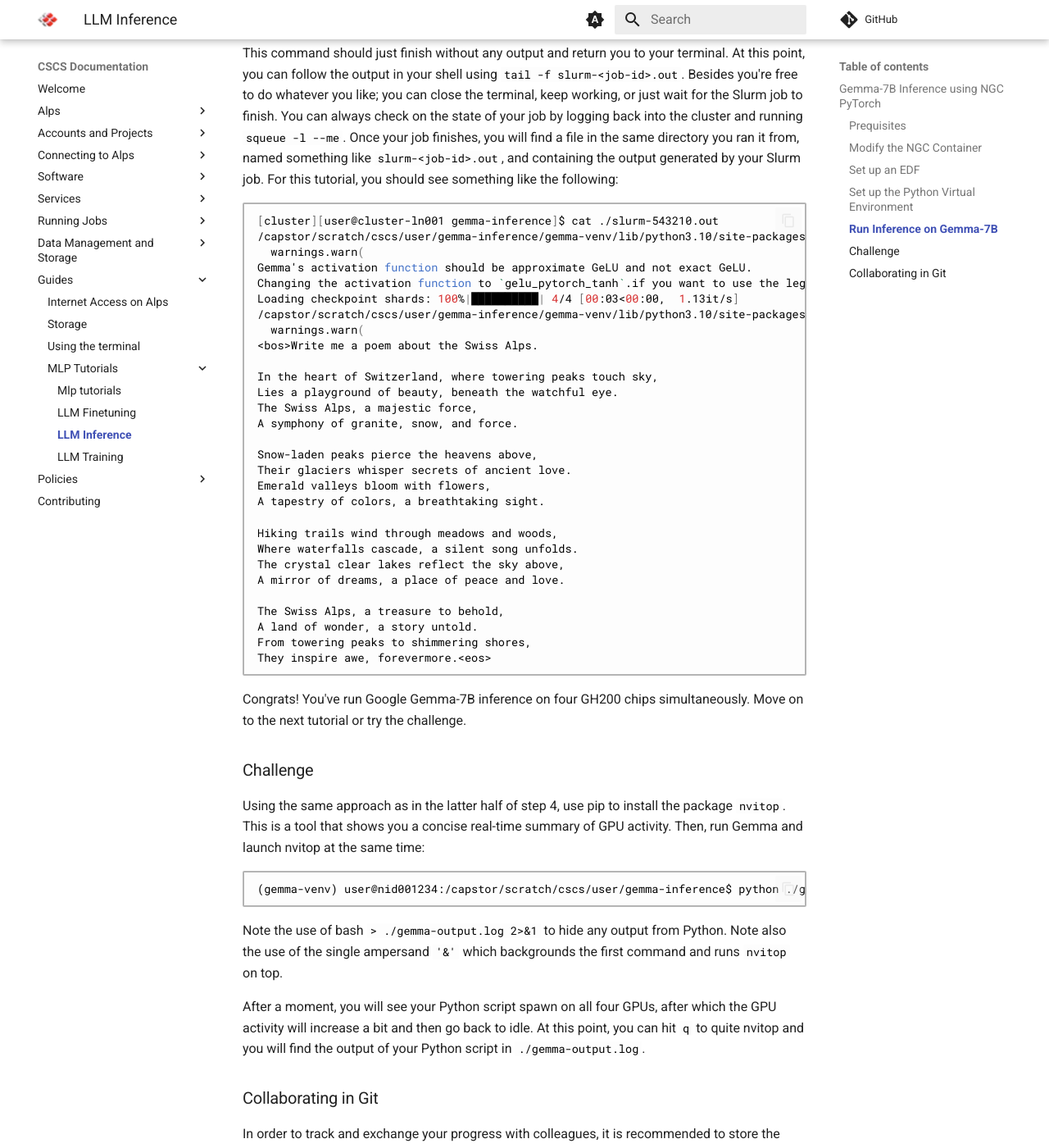
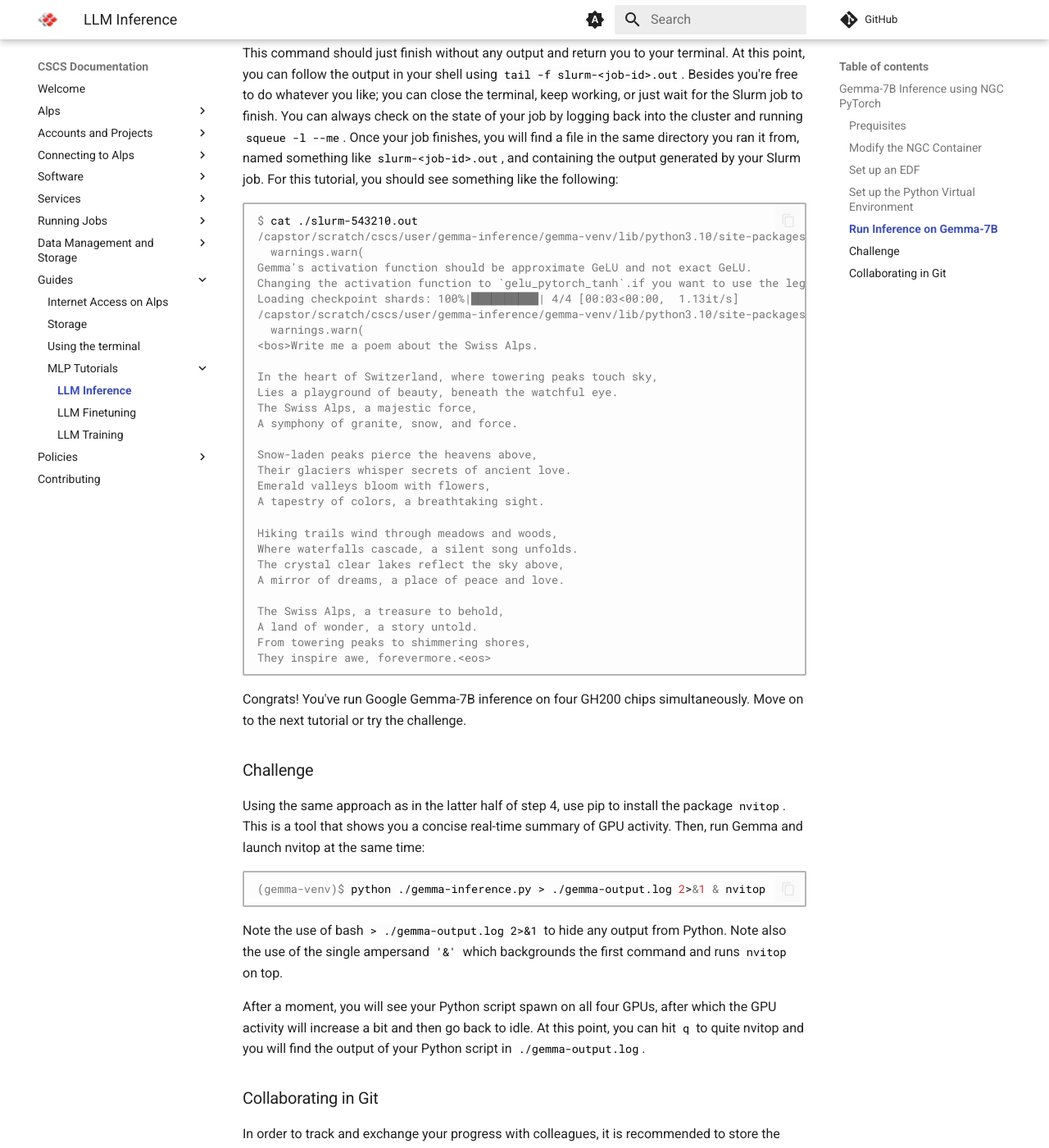
Before and after one commit to nickjbrowning/cscs-docs, an MkDocs documentation site: the page built from docs/guides/mlp_tutorials/llm-inference.md, in a window 1280 px wide and 1400 px high, scrolled down 5741 px. Shown: the whole window at 82% size. Built offline with MkDocs 1.6.1 and Material for MkDocs 9.7.7, drawn with Linux system fonts in a browser that asks for light colours; comment, search, counter and statistics services are not loaded; some of the changed text lies outside the part shown.

Commit message:
clean up ml tutorial

````diff
--- a/docs/guides/mlp_tutorials/llm-inference.md
+++ b/docs/guides/mlp_tutorials/llm-inference.md
@@ -2,9 +2,11 @@
 
 # LLM Inference Tutorial
 
-This tutorial will guide you through the steps required to set up a PyTorch container and do ML inference. This means that we load an existing machine learning model, prompt it with some custom data, and run the model to see what output it will generate with our data.
+This tutorial will guide you through the steps required to set up a PyTorch container and do ML inference.
+This means that we load an existing machine learning model, prompt it with some custom data, and run the model to see what output it will generate with our data.
 
-To complete the tutorial, we get a PyTorch container from Nvidia, customize it to suit our needs, and tell the Container Engine how to run it. Finally, we set up and run a python script to run the machine learning model and generate some output.
+To complete the tutorial, we get a PyTorch container from Nvidia, customize it to suit our needs, and tell the Container Engine how to run it.
+Finally, we set up and run a python script to run the machine learning model and generate some output.
 
 The model we will be running is Google's [Gemma-7B](https://huggingface.co/google/gemma-7b#description), an LLM similar in style to the popular ChatGPT, which can generate text responses to text prompts that we feed into it.
 
@@ -16,11 +18,14 @@
 
 ### Modify the NGC Container
 
-In theory, we could now just go ahead and use the container to run some PyTorch code. However, chances are that we will need some additional libraries or software. For this reason, we need to use some docker commands to build a container on top of what is provided by Nvidia. To do this, we create a new directory for building containers in our home directory and set up a [Dockerfile](https://docs.docker.com/reference/dockerfile/):
+In theory, we could now just go ahead and use the container to run some PyTorch code.
+However, chances are that we will need some additional libraries or software.
+For this reason, we need to use some docker commands to build a container on top of what is provided by Nvidia.
+To do this, we create a new directory for building containers in our home directory and set up a [Dockerfile](https://docs.docker.com/reference/dockerfile/):
 
-```
-[cluster][user@cluster-ln001 ~]$ cd $SCRATCH
-[cluster][user@cluster-ln001 user]$ mkdir pytorch-24.01-py3-venv && cd pytorch-24.01-py3-venv
+```console
+$ cd $SCRATCH
+$ mkdir pytorch-24.01-py3-venv && cd pytorch-24.01-py3-venv
 ```
 
 Use your favorite text editor to create a file `Dockerfile` here. The Dockerfile should look like this:
@@ -33,11 +38,21 @@
 RUN apt-get update && apt-get install -y python3.10-venv && apt-get clean && rm -rf /var/lib/apt/lists/*
 ```
 
-The first line specifies that we are working on top of an existing container. In this case we start `FROM`  an NGC PyTorch container. Next, we set an `ENV`ironment variable that helps us run `apt-get` in the container. Finally, we `RUN` the package installer `apt-get` to install python virtual environments. This will let us install python packages later on without having to rebuild the container again and again. There's a bunch of extra commands in this line to tidy things up. If you want to understand what is happening, take a look at the [Docker documentation](https://docs.docker.com/develop/develop-images/instructions/#apt-get).
+The first line specifies that we are working on top of an existing container.
+In this case we start `FROM`  an NGC PyTorch container.
+Next, we set an `ENV`ironment variable that helps us run `apt-get` in the container.
+Finally, we `RUN` the package installer `apt-get` to install python virtual environments.
+This will let us install python packages later on without having to rebuild the container again and again.
+There's a bunch of extra commands in this line to tidy things up.
+If you want to understand what is happening, take a look at the [Docker documentation](https://docs.docker.com/develop/develop-images/instructions/#apt-get).
 
-Now that we've setup the Dockerfile, we can go ahead and pass it to [Podman](https://podman.io/) to build a container. Podman is a tool that enables us to fetch, manipulate, and interact with containers on the cluster. For more information, please see the [Container Engine][ref-container-engine] page. To use Podman, we first need to configure some storage locations for it. This step is straightforward, just make the file `$HOME/.config/containers/storage.conf` (or `$XDG_CONFIG_HOME/containers/storage.conf` if `XDG_CONFIG_HOME` is set):
+Now that we've setup the Dockerfile, we can go ahead and pass it to [Podman](https://podman.io/) to build a container.
+Podman is a tool that enables us to fetch, manipulate, and interact with containers on the cluster.
+For more information, please see the [Container Engine][ref-container-engine] page.
+To use Podman, we first need to configure some storage locations for it.
+This step is straightforward, just make the file `$HOME/.config/containers/storage.conf` (or `$XDG_CONFIG_HOME/containers/storage.conf` if `XDG_CONFIG_HOME` is set):
 
-```
+```toml
 [storage]
   driver = "overlay"
   runroot = "/dev/shm/$USER/runroot"
@@ -47,31 +62,35 @@
   mount_program = "/usr/bin/fuse-overlayfs-1.13"
 ```
 
+To build a container with Podman, we need to request a shell on a compute node from [SLURM][ref-slurm], pass the Dockerfile to Podman, and finally import the freshly built container using enroot.
+SLURM is a workload manager which distributes workloads on the cluster.
+Through SLURM, many people can use the supercomputer at the same time without interfering with one another in any way:
 
-To build a container with Podman, we need to request a shell on a compute node from [SLURM][ref-slurm], pass the Dockerfile to Podman, and finally import the freshly built container using enroot. SLURM is a workload manager which distributes workloads on the cluster. Through SLURM, many people can use the supercomputer at the same time without interfering with one another in any way:
-
-```
-[cluster][user@cluster-ln001 pytorch-24.01-py3-venv]$ srun -A <ACCOUNT> --pty bash
-[cluster][user@nid001234 pytorch-24.01-py3-venv]$ podman build -t pytorch:24.01-py3-venv .
+```console
+$ srun -A <ACCOUNT> --pty bash
+$ podman build -t pytorch:24.01-py3-venv .
 # ... lots of output here ...
-[cluster][user@nid001234 pytorch-24.01-py3-venv]$ enroot import -x mount -o pytorch-24.01-py3-venv.sqsh podman://pytorch:24.01-py3-venv
+$ enroot import -x mount -o pytorch-24.01-py3-venv.sqsh podman://pytorch:24.01-py3-venv
 # ... more output here ...
 ```
 
-where you should replace `<ACCOUNT>` with your project account ID. At this point, you can exit the SLURM allocation by typing `exit`. You should be able to see a new squashfile next to your Dockerfile:
+where you should replace `<ACCOUNT>` with your project account ID.
+At this point, you can exit the SLURM allocation by typing `exit`.
+You should be able to see a new squashfile next to your Dockerfile:
 
-```
-[cluster][user@cluster-ln001 pytorch-24.01-py3-venv]$ ls
+```console
+$ ls
 Dockerfile  pytorch-24.01-py3-ven.sqsh
 ```
 
-This squashfile is essentially a compressed container image, which can be run directly by the container engine. We will use our freshly-built container `pytorch-24.01-py3-venv.sqsh` in the following steps to run a PyTorch script that loads the Google Gemma-7B model and performs some inference with it.
+This squashfile is essentially a compressed container image, which can be run directly by the container engine.
+We will use our freshly-built container `pytorch-24.01-py3-venv.sqsh` in the following steps to run a PyTorch script that loads the Google Gemma-7B model and performs some inference with it.
 
 ### Set up an EDF
 
 We need to set up an EDF (Environment Definition File) which tells the Container Engine what container to load, where to mount it, and what plugins to load. Use your favorite text editor to create a file `~/.edf/gemma-pytorch.toml` for the container engine. The EDF should look like this:
 
-```
+```toml
 image = "/capstor/scratch/cscs/<USER>/pytorch-24.01-py3-venv/pytorch-24.01-py3-venv.sqsh"
 
 mounts = ["/capstor", "/users"]
@@ -86,27 +105,35 @@
 NCCL_DEBUG = "INFO"
 ```
 
-Make sure to replace `<USER>` with your actual CSCS username. If you've decided to build the container somewhere else, make sure to supply the correct path to the `image` variable.
+Make sure to replace `<USER>` with your actual CSCS username.
+If you've decided to build the container somewhere else, make sure to supply the correct path to the `image` variable.
 
-The `image` variable defines which container we want to load. This could either be a container from an online docker repository, like `nvcr.io/nvidia/pytorch:24.01-py3`, or in our case, a local squashfile which we built ourselves.
+The `image` variable defines which container we want to load.
+This could either be a container from an online docker repository, like `nvcr.io/nvidia/pytorch:24.01-py3`, or in our case, a local squashfile which we built ourselves.
 
-The `mounts` variable defines which directories we want to mount where in our container. In general, it's a good idea to use the scratch directory to store outputs from any scientific software. In our case, we will not generate a lot of output, but it's a good practice to stick to anyways.
+The `mounts` variable defines which directories we want to mount where in our container.
+In general, it's a good idea to use the scratch directory to store outputs from any scientific software.
+In our case, we will not generate a lot of output, but it's a good practice to stick to anyways.
 
-Finally, the `workdir` variable tells the container engine where to start working. If we request a shell, this is where we will find ourselves dropped initially after starting the container.
+Finally, the `workdir` variable tells the container engine where to start working.
+If we request a shell, this is where we will find ourselves dropped initially after starting the container.
 
 ### Set up the Python Virtual Environment
 
-This will be the first time we run our modified container. To run the container, we need allocate some compute resources using Slurm and launch a shell, just like we already did to build the container. This time, we also use the `--environment` option to specify that we want to launch the shell inside the container specified by our gemma-pytorch EDF file:
+This will be the first time we run our modified container.
+To run the container, we need allocate some compute resources using Slurm and launch a shell, just like we already did to build the container.
+This time, we also use the `--environment` option to specify that we want to launch the shell inside the container specified by our gemma-pytorch EDF file:
 
-```
-[cluster][user@cluster-ln001 ~]$ cd $SCRATCH && mkdir -p gemma-inference && cd  gemma-inference
-[cluster][user@cluster-ln001 gemma-inference]$ srun -A <ACCOUNT> --environment=gemma-pytorch --container-workdir=$PWD --pty bash
+```console
+$ cd $SCRATCH && mkdir -p gemma-inference && cd  gemma-inference
+$ srun -A <ACCOUNT> --environment=gemma-pytorch --container-workdir=$PWD --pty bash
 ```
 
-PyTorch is already setup in the container for us. We can verify this by asking pip for a list of installed packages:
+PyTorch is already setup in the container for us.
+We can verify this by asking pip for a list of installed packages:
 
-```
-user@nid001234:/capstor/scratch/cscs/user/gemma-inference$ python -m pip list | grep torch
+```console
+$ python -m pip list | grep torch
 pytorch-quantization      2.1.2
 torch                     2.2.0a0+81ea7a4
 torch-tensorrt            2.2.0a0
@@ -115,27 +142,35 @@
 torchvision               0.17.0a0
 ```
 
-However, we will need to install a few more Python packages to make it easier to do inference with Gemma-7B. We create a virtual environment using python-venv. The `--system-site-packages` option ensures that we install packages in addition to the existing packages and don't accidentally install a new version of PyTorch over the one that has been put in place by Nvidia. Next, we activate the environment and use pip to install the two packages we need, `accelerate` and `transformers`:
+However, we will need to install a few more Python packages to make it easier to do inference with Gemma-7B.
+We create a virtual environment using python-venv.
+The `--system-site-packages` option ensures that we install packages in addition to the existing packages and don't accidentally install a new version of PyTorch over the one that has been put in place by Nvidia.
+Next, we activate the environment and use pip to install the two packages we need, `accelerate` and `transformers`:
 
-```
-user@nid001234:gemma-inference$ python -m venv --system-site-packages ./gemma-venv
-user@nid001234:gemma-inference$ source ./gemma-venv/bin/activate
-(gemma-venv) user@nid001234:/capstor/scratch/cscs/user/gemma-inference$ python -m pip install accelerate==0.30.1 transformers==4.38.1
+```console
+$ python -m venv --system-site-packages ./gemma-venv
+$ source ./gemma-venv/bin/activate
+(gemma-venv)$ python -m pip install accelerate==0.30.1 transformers==4.38.1
 # ... pip output ...
 ```
 
 Before we move on to running the Gemma-7B model, we additionally need to make an account at [HuggingFace](https://huggingface.co), get an API token, and accept the [license agreement](https://huggingface.co/google/gemma-7b-it) for the [Gemma-7B](https://huggingface.co/google/gemma-7b) model. You can save the token to `$SCRATCH` using the huggingface-cli:
 
-```
-user@nid001234:gemma-inference$ pip install -U "huggingface_hub[cli]"
-user@nid001234:gemma-inference$ HF_HOME=$SCRATCH/huggingface huggingface-cli login
+```console
+$ pip install -U "huggingface_hub[cli]"
+$ HF_HOME=$SCRATCH/huggingface huggingface-cli login
 ```
 
-At this point, you can exit the SLURM allocation again by typing `exit`. If you `ls` the contents of the `gemma-inference` folder, you will see that the `gemma-venv` virtual environment folder persists outside of the SLURM job. Keep in mind that this virtual environment won't actually work unless you're running something from inside the PyTorch container. This is because the virtual environment ultimately relies on the resources packaged inside the container.
+At this point, you can exit the SLURM allocation again by typing `exit`.
+If you `ls` the contents of the `gemma-inference` folder, you will see that the `gemma-venv` virtual environment folder persists outside of the SLURM job.
+Keep in mind that this virtual environment won't actually work unless you're running something from inside the PyTorch container.
+This is because the virtual environment ultimately relies on the resources packaged inside the container.
 
 ### Run Inference on Gemma-7B
 
-Cool, now you have a working container with PyTorch and all the necessary Python packages installed! Let's move on to Gemma-7B.  We write a Python script `$SCRATCH/gemma-inference/gemma-inference.py` to load the model and prompt it with some custom text. The Python script should look like this:
+Cool, now you have a working container with PyTorch and all the necessary Python packages installed! Let's move on to Gemma-7B.
+We write a Python script `$SCRATCH/gemma-inference/gemma-inference.py` to load the model and prompt it with some custom text.
+The Python script should look like this:
 
 ```python title="$SCRATCH/gemma-inference/gemma-inference.py"
 from transformers import AutoTokenizer, AutoModelForCausalLM
@@ -153,9 +188,16 @@
 
 Feel free to change the `input_text` variable to whatever prompt you like.
 
-All that remains is to run the python script inside the PyTorch container. There are several ways of doing this. As before, you could just use Slurm to get an interactive shell in the container. Then you would source the virtual environment and run the python script we just wrote. There's nothing wrong with this approach per se, but consider that you might be running much more complex and lengthy Slurm jobs in the future. You'll want to document how you're calling Slurm, what commands you're running on the shell, and you might not want to (or might not be able to) keep a terminal open for the length of time the job might take. For this reason, it often makes sense to write a batch file, which enables you to document all these processes and run the Slurm job regardless of whether you're still connected to the cluster.
+All that remains is to run the python script inside the PyTorch container.
+There are several ways of doing this.
+As before, you could just use Slurm to get an interactive shell in the container.
+Then you would source the virtual environment and run the python script we just wrote.
+There's nothing wrong with this approach per se, but consider that you might be running much more complex and lengthy Slurm jobs in the future.
+You'll want to document how you're calling Slurm, what commands you're running on the shell, and you might not want to (or might not be able to) keep a terminal open for the length of time the job might take.
+For this reason, it often makes sense to write a batch file, which enables you to document all these processes and run the Slurm job regardless of whether you're still connected to the cluster.
 
-Create a SLURM batch file `gemma-inference.sbatch` anywhere you like, for example in your home directory. The SLURM batch file should look like this:
+Create a SLURM batch file `gemma-inference.sbatch` anywhere you like, for example in your home directory.
+The SLURM batch file should look like this:
 
 ```bash title="gemma-inference.sbatch"
 #!/bin/bash
@@ -178,21 +220,29 @@
 python ./gemma-inference.py
 ```
 
-The first few lines of the batch script declare the shell we want to use to run this batch file and pass several options to the SLURM scheduler. You can see that one of these options is one we used previously to load our EDF file. After this, we `cd` to our working directory, `source` our virtual environment and finally run our inference script.
+The first few lines of the batch script declare the shell we want to use to run this batch file and pass several options to the SLURM scheduler.
+You can see that one of these options is one we used previously to load our EDF file.
+After this, we `cd` to our working directory, `source` our virtual environment and finally run our inference script.
 
-As an alternative to using the `#SBATCH --environment=gemma-pytorch` option you can also run the code in the above script wrapped into an `srun -A <ACCOUNT> -ul --environment=gemma-pytorch bash -c "..."` statement. The tutorial on nanotron e.g. uses this pattern in `run_tiny_llama.sh`.
+As an alternative to using the `#SBATCH --environment=gemma-pytorch` option you can also run the code in the above script wrapped into an `srun -A <ACCOUNT> -ul --environment=gemma-pytorch bash -c "..."` statement.
+The tutorial on nanotron e.g. uses this pattern in `run_tiny_llama.sh`.
 
 Once you've finished editing the batch file, you can save it and run it with SLURM:
 
-```
-[cluster][user@cluster-ln001 ~]$ sbatch ./gemma-inference.sbatch
+```console
+$ sbatch ./gemma-inference.sbatch
 ```
 
-This command should just finish without any output and return you to your terminal. At this point, you can follow the output in your shell using `tail -f slurm-<job-id>.out`. Besides you're free to do whatever you like; you can close the terminal, keep working, or just wait for the Slurm job to finish. You can always check on the state of your job by logging back into the cluster and running `squeue -l --me`. Once your job finishes, you will find a file in the same directory you ran it from, named something like `slurm-<job-id>.out`, and containing the output generated by your Slurm job. For this tutorial, you should see something like the following:
+This command should just finish without any output and return you to your terminal.
+At this point, you can follow the output in your shell using `tail -f slurm-<job-id>.out`.
+Besides you're free to do whatever you like; you can close the terminal, keep working, or just wait for the Slurm job to finish.
+You can always check on the state of your job by logging back into the cluster and running `squeue -l --me`.
+Once your job finishes, you will find a file in the same directory you ran it from, named something like `slurm-<job-id>.out`, and containing the output generated by your Slurm job.
+For this tutorial, you should see something like the following:
 
 
-```bash
-[cluster][user@cluster-ln001 gemma-inference]$ cat ./slurm-543210.out
+```console
+$ cat ./slurm-543210.out
 /capstor/scratch/cscs/user/gemma-inference/gemma-venv/lib/python3.10/site-packages/huggingface_hub/file_download.py:1132: FutureWarning: `resume_download` is deprecated and will be removed in version 1.0.0. Downloads always resume when possible. If you want to force a new download, use `force_download=True`.
   warnings.warn(
 Gemma's activation function should be approximate GeLU and not exact GeLU.
@@ -223,19 +273,22 @@
 They inspire awe, forevermore.<eos>
 ```
 
-Congrats! You've run Google Gemma-7B inference on four GH200 chips simultaneously. Move on to the next tutorial or try the challenge.
+Congrats! You've run Google Gemma-7B inference on four GH200 chips simultaneously.
+Move on to the next tutorial or try the challenge.
 
 ### Challenge
 
 Using the same approach as in the latter half of step 4, use pip to install the package `nvitop`. This is a tool that shows you a concise real-time summary of GPU activity. Then, run Gemma and launch nvitop at the same time:
 
-```
-(gemma-venv) user@nid001234:/capstor/scratch/cscs/user/gemma-inference$ python ./gemma-inference.py > ./gemma-output.log 2>&1 & nvitop
+```console
+(gemma-venv)$ python ./gemma-inference.py > ./gemma-output.log 2>&1 & nvitop
 ```
 
-Note the use of bash `> ./gemma-output.log 2>&1` to hide any output from Python. Note also the use of the single ampersand `'&'` which backgrounds the first command and runs `nvitop` on top.
+Note the use of bash `> ./gemma-output.log 2>&1` to hide any output from Python.
+Note also the use of the single ampersand `'&'` which backgrounds the first command and runs `nvitop` on top.
 
-After a moment, you will see your Python script spawn on all four GPUs, after which the GPU activity will increase a bit and then go back to idle. At this point, you can hit `q` to quite nvitop and you will find the output of your Python script in `./gemma-output.log`.
+After a moment, you will see your Python script spawn on all four GPUs, after which the GPU activity will increase a bit and then go back to idle.
+At this point, you can hit `q` to quite nvitop and you will find the output of your Python script in `./gemma-output.log`.
 
 ### Collaborating in Git
 
--- a/mkdocs.yml
+++ b/mkdocs.yml
@@ -101,9 +101,9 @@
     - 'Storage': guides/storage.md
     - 'Using the terminal': guides/terminal.md
     - 'MLP Tutorials':
-      - guides/mlp_tutorials.md
+      - guides/mlp_tutorials/index.md
+      - 'LLM Inference': guides/mlp_tutorials/llm-inference.md
       - 'LLM Finetuning': guides/mlp_tutorials/llm-finetuning.md
-      - 'LLM Inference': guides/mlp_tutorials/llm-inference.md
       - 'LLM Training': guides/mlp_tutorials/llm-nanotron-training.md
   - 'Policies':
     - policies/index.md
````
Also changed, not shown: docs/guides/mlp_tutorials/llm-finetuning.md (+54 -28 lines), docs/guides/mlp_tutorials/llm-nanotron-training.md (+41 -29 lines), docs/guides/mlp_tutorials/index.md (renamed from docs/guides/mlp_tutorials.md).
